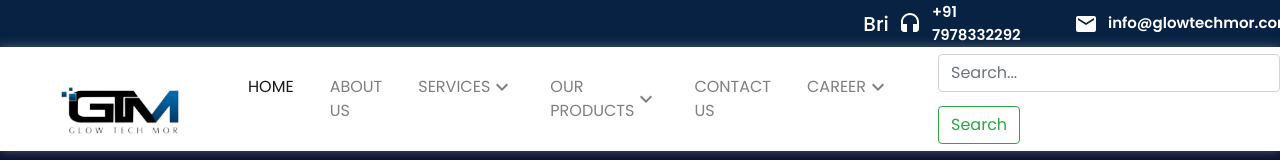
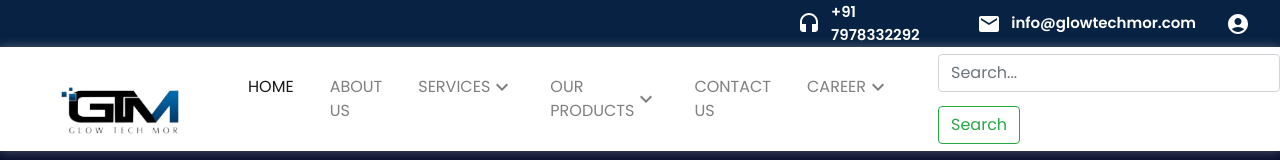
Before and after one commit to bikash-barik/gtminterview-website-FE, a React (Create React App) app: page / in a window 1280 px wide. Shown: the top 160 px of the page. Built offline with nearby package versions, Linux system fonts and the light colour scheme; no server answers; the database is empty.

Commit message:
login added

```diff
--- a/src/App.css
+++ b/src/App.css
@@ -41,7 +41,7 @@
   background: #082244;
   display: flex;
   color: #fff;
-  justify-content: flex-end;
+  /* justify-content: flex-end; */
 }
 
 .typho-1 {
@@ -49,7 +49,7 @@
   align-items: center;
   gap: 10px;
   font-weight: 600;
-  width: 50%;
+  width: auto;
   font-size: 15px;
 }
 
--- a/src/components/Header/Header.jsx
+++ b/src/components/Header/Header.jsx
@@ -2,6 +2,7 @@ import { Box} from '@mui/material'
 import React,{useState} from 'react'
 import HeadsetIcon from '@mui/icons-material/Headset';
 import EmailIcon from '@mui/icons-material/Email';
+import AccountCircleIcon from '@mui/icons-material/AccountCircle';
 import logo from "../../assets/images/gtm-1.png"
 import KeyboardArrowDownIcon from '@mui/icons-material/KeyboardArrowDown';
 import { IoMdMenu } from "react-icons/io";
@@ -40,6 +41,7 @@ const Header = () => {
         <div className="headersecond">
         <div className='typho-1' ><HeadsetIcon /><a className='headerancher' href="tel:7978332292"> +91 7978332292</a></div>
         <div className='typho-1'><EmailIcon />info@glowtechmor.com</div>
+        <div className='typho-1'><Link to="https://crm.glowtechmor.com/"><AccountCircleIcon /></Link></div>
         </div>
 
       </div>
--- a/src/components/Header/header.css
+++ b/src/components/Header/header.css
@@ -4,6 +4,10 @@
 
 .typho-1 > a{
     text-decoration: none;
+    width: 100%;
+    display: flex;
+    align-items: center;
+    justify-content: center;
     color: white !important;
 }
 
@@ -71,10 +75,10 @@
 }
 
 .headersecond{
-    width: 30%;
+    width: 40%;
     display: flex;
     gap: 30px;
-    justify-content: flex-end;
+    /* justify-content: flex-end; */
     padding: 0 10px;
 }
 
@@ -86,7 +90,7 @@
   .marquee-container {
     overflow: hidden;
     white-space: nowrap;
-    width: 70%;
+    width: 65%;
     display: flex;
     align-items: center;
     justify-content: center;
--- a/src/components/RecentProjects/recentprojects.css
+++ b/src/components/RecentProjects/recentprojects.css
@@ -52,6 +52,8 @@
     border-radius: 8px;
     box-shadow: 0 4px 8px rgba(0, 0, 0, 0.1);
     transition: box-shadow 0.3s ease;
+    color: black;
+    text-decoration: none;
   }
 
   .project-card:hover {
--- a/src/pages/Career/career.css
+++ b/src/pages/Career/career.css
@@ -76,7 +76,7 @@
 }
 .careerimg{
     width: 100%;
-    height: 200px;
+    height: 170px;
 }
 
 .careerbtn{
```
